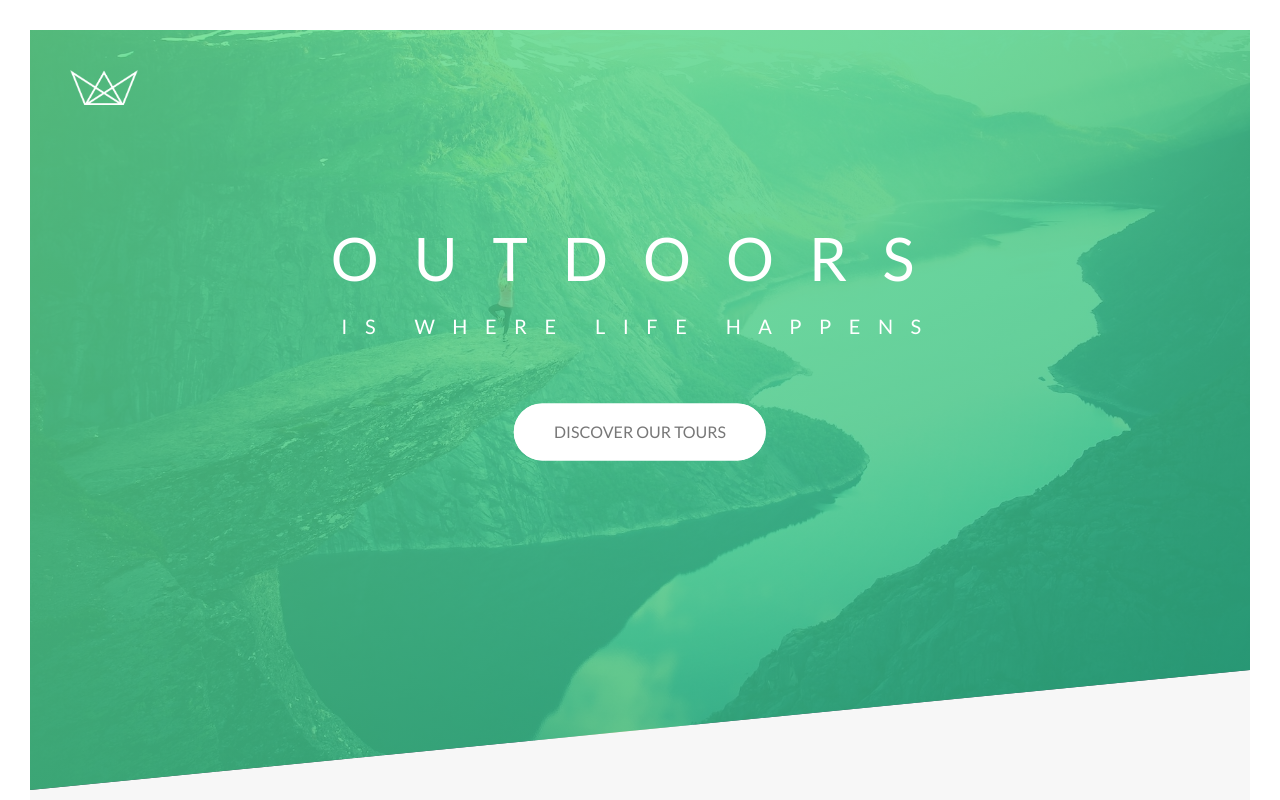
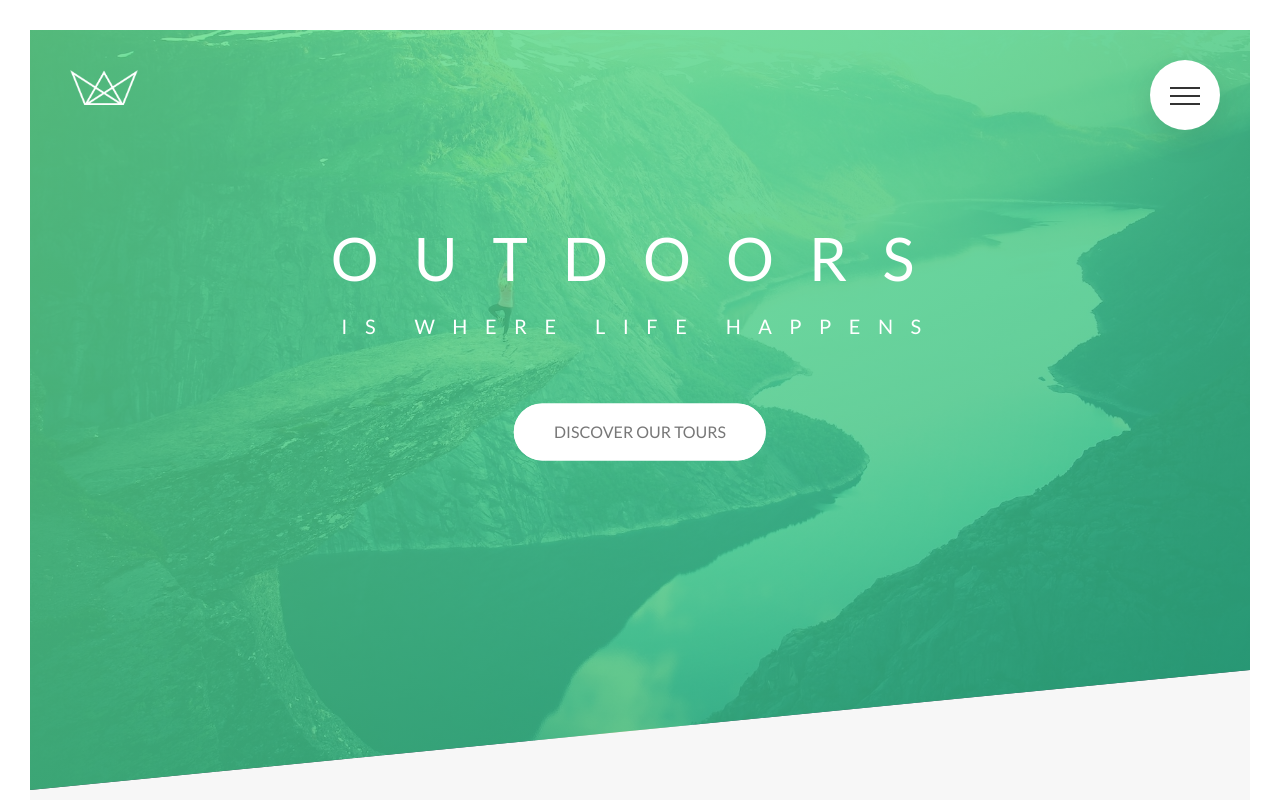
Before and after one commit to JAspeling/advanced-css-course, an Angular app in the folder natours_angular/: page / in a window 1280 px wide. Shown: the top 800 px of the page. Built offline with nearby package versions, Linux system fonts and the light colour scheme.

Commit message:
Finished navigation menu (S5 L52)

```diff
--- a/natours_angular/package.json
+++ b/natours_angular/package.json
@@ -9,8 +9,7 @@
     "test": "ng test",
     "lint": "ng lint",
     "e2e": "ng e2e",
-    "compile:sass": "node-sass src/sass/main.scss src/css/styles.css -w",
-    "install": "npm install --no-optional"
+    "update": "rimraf node_modules & npm install --no-optional"
   },
   "private": true,
   "dependencies": {
--- a/natours_angular/src/app/app.component.html
+++ b/natours_angular/src/app/app.component.html
@@ -1,9 +1,11 @@
 <!-- HTML 5 element that will tell the search engines its the main part of the website. -->
 
-<!-- <div class="navigation">
+<div class="navigation">
     <input id="navi-toggle" type="checkbox" class="navigation__checkbox">
 
-    <label for="navi-toggle" class="navigation__button">MENU</label>
+    <label for="navi-toggle" class="navigation__button">
+        <span class="navigation__icon">&nbsp;</span>
+    </label>
 
     <div class="navigation__background">
         &nbsp;
@@ -28,7 +30,7 @@
             </li>
         </ul>
     </nav>
-</div> -->
+</div>
 
 <header class="header">
     <div class="header__logo-box">
--- a/natours_angular/src/sass/components/_form.scss
+++ b/natours_angular/src/sass/components/_form.scss
@@ -85,6 +85,7 @@
     cursor: pointer;
     position: relative;
     padding-left: 3.5rem;
+    backface-visibility: hidden;
   }
 
   // will be the actual radio box.
@@ -112,7 +113,7 @@
       background-color: $color-primary;
       opacity: 0;
 
-      transition: all .2s;
+      transition: opacity .2s;
     }
   }
 
--- a/natours_angular/src/sass/components/_story.scss
+++ b/natours_angular/src/sass/components/_story.scss
@@ -28,8 +28,8 @@
     &__image {
         height: 100%;
         transform: scale(1.2);
+        transition: transform .3s;
         backface-visibility: hidden;
-        transition: all .3s;
     }
     &__text {
         transform: skew(12deg);
@@ -47,7 +47,6 @@
         font-size: 1.7rem;
         text-align: center;
         transition: all .3s;
-        backface-visibility: hidden;
     }
     &:hover &__caption {
         opacity: 1;
@@ -56,6 +55,5 @@
     &:hover &__image {
         transform: scale(1);
         filter: blur(3px) brightness(80%);
-        backface-visibility: hidden;
     }
 }
--- a/natours_angular/src/sass/layouts/_navigation.scss
+++ b/natours_angular/src/sass/layouts/_navigation.scss
@@ -12,6 +12,10 @@
     right: 6rem;
     border-radius: 50%;
     z-index: 30;
+    box-shadow: 0 1rem 3rem rgba($color-black, .1);
+
+    text-align: center;
+    cursor: pointer;
   }
 
   &__background {
@@ -29,19 +33,25 @@
     right: 6.5rem;
     z-index: 10;
 
-    transform: scale(80);
+    transition: transform .8s cubic-bezier(0.86, 0, 0.07, 1);
+    //transform: scale(80);
   }
 
   &__nav {
     height: 100vh;
-    width: 100%;
     position: fixed;
     top: 0;
-    right: 0;
+    left: 0;
     z-index: 20;
+
+    // Hide the nav list
+    opacity: 0;
+    width: 0;
+    transition: all .8s cubic-bezier(0.68, -0.55, 0.265, 1.55);;
   }
 
   &__list {
+    width: 100vw;
 
     counter-reset: section;
     position: absolute;
@@ -96,4 +106,70 @@
       transform: translateX(1rem);
     }
   }
+
+  // FUNCTIONALITY
+  &__checkbox:checked ~ &__background {
+    transform: scale(80);
+  }
+
+  &__checkbox:checked ~ &__nav {
+    opacity: 1;
+    width: 100vw;
+  }
+
+  // ICON
+  &__icon {
+    position: relative;
+    margin-top: 3.5rem;
+
+    &,
+    &::before,
+    &::after {
+      width: 3rem;
+      height: 2px;
+      background-color: $color-grey-dark-3;
+      display: inline-block;
+    }
+
+
+    &::before,
+    &::after {
+      content: "";
+      position: absolute;
+      left: 0;
+
+      transition: all .2s;
+    }
+
+    &::before {
+      top: -.8rem;
+    }
+
+    &::after {
+      top: .8rem;
+    }
+  }
+
+  &__button:hover &__icon::before {
+    top: -1rem;
+  }
+
+  &__button:hover &__icon::after {
+    top: 1rem;
+  }
+
+  &__checkbox:checked + &__button &__icon {
+    background-color: transparent;
+
+    &::before {
+      // 180 - 45 to get the flip effect
+      transform: rotate(135deg);
+      top: 0;
+    }
+
+    &::after {
+      transform: rotate(-135deg);
+      top: 0;
+    }
+  }
 }
```
Also changed, not shown: 1 other file (tests, documents, lock files or other folders).
